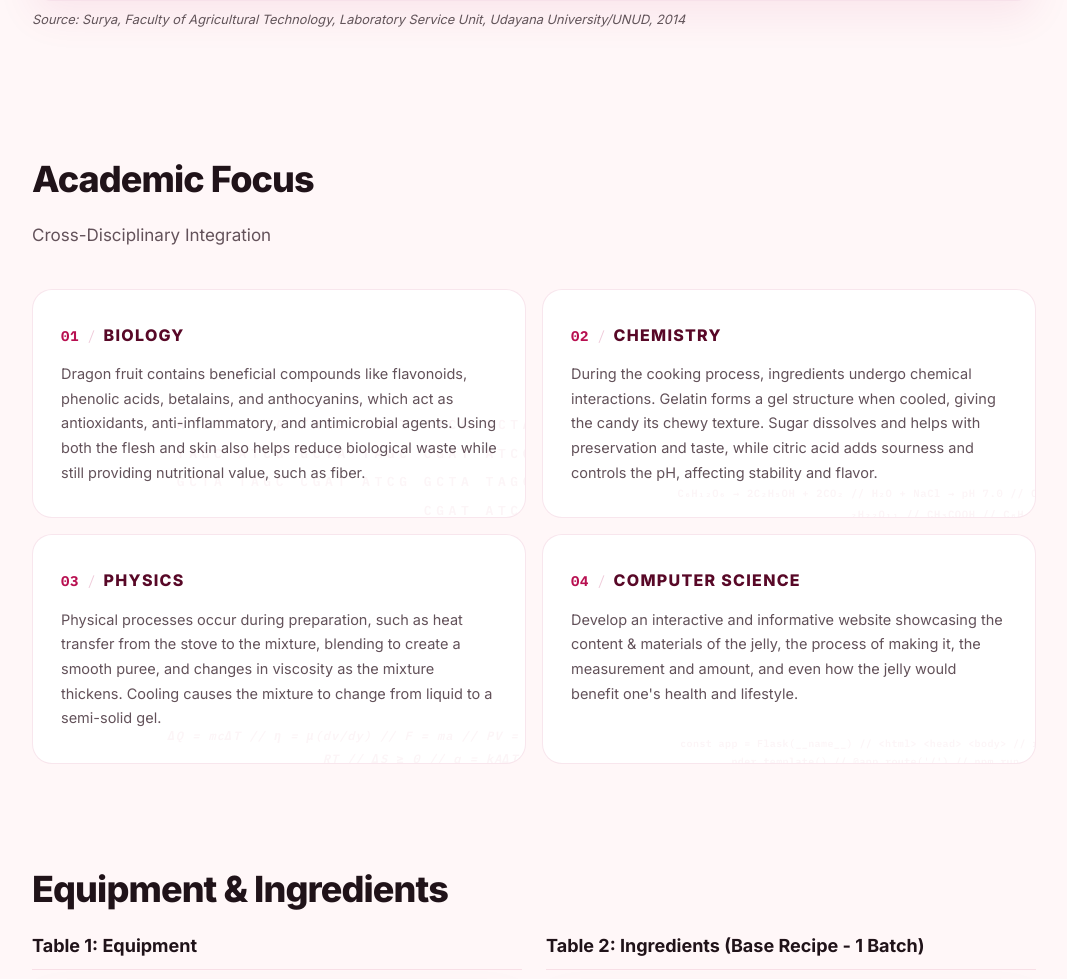
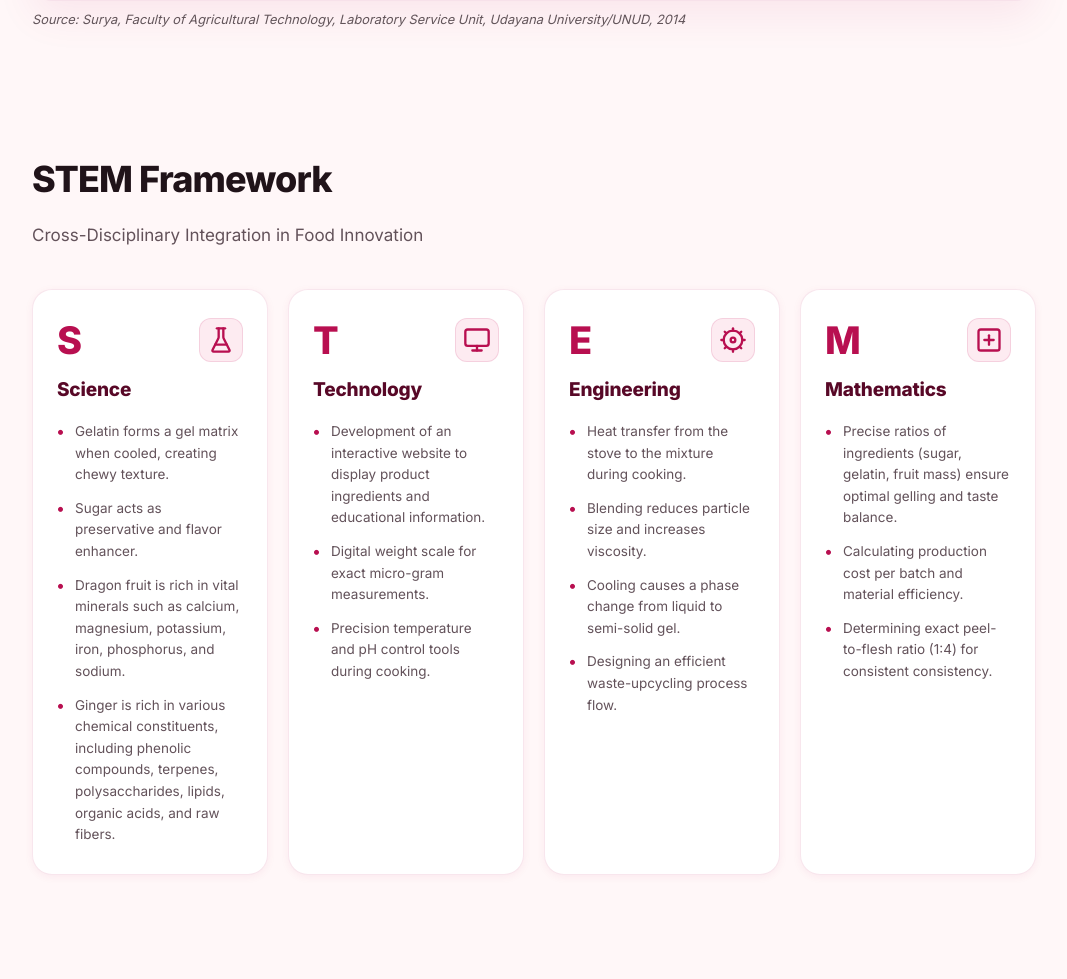
Before and after one commit to cresnaer-collab/CSP-GROUP-20, a Flask app: page / in a window 1280 px wide. Shown: the part 2009-2988 px from the top of the page, without its empty margins (106-1173 px from the left). Run offline with Flask 3, Linux system fonts and the light colour scheme.

Commit message:
update: stem framework and cleanup calculator

```diff
--- a/static/style.css
+++ b/static/style.css
@@ -441,139 +441,110 @@ img { display: block; max-width: 100%; }
 }
 
 /* =============================================================================
-   C: ACADEMIC FOCUS (BESPOKE QUADRANT SPREAD)
+   STEM FRAMEWORK (4-COLUMN CARD LAYOUT)
    ============================================================================= */
-.academic-spread {
-  background: transparent;
-  border: none;
-  border-radius: 0;
-  padding: 0;
-  box-shadow: none;
-  position: relative;
+.stem-grid {
+  display: grid;
+  grid-template-columns: repeat(4, 1fr);
+  gap: 20px;
+  align-items: stretch;
+  margin-top: 24px;
 }
 
-.academic-spread::before {
-  display: none;
+.stem-card {
+  background: var(--surface);
+  border: 1px solid var(--border);
+  border-radius: var(--r-lg);
+  padding: 28px 24px;
+  box-shadow: var(--shadow-sm);
+  display: flex;
+  flex-direction: column;
+  transition: transform 0.25s var(--ease), box-shadow 0.25s var(--ease), border-color 0.25s;
 }
 
-.discipline-grid {
-  display: grid;
-  grid-template-columns: repeat(2, 1fr);
-  gap: 16px;
+.stem-card:hover {
+  transform: translateY(-6px);
+  box-shadow: var(--shadow-md);
+  border-color: var(--primary);
 }
 
-.discipline-item {
+/* Card Header (Big Letter + Icon) */
+.stem-card-header {
+  display: flex;
+  align-items: center;
+  justify-content: space-between;
+  margin-bottom: 12px;
+}
+
+.stem-letter {
+  font-family: var(--font-sans);
+  font-size: 38px;
+  font-weight: 800;
+  color: var(--primary);
+  line-height: 1;
+}
+
+.stem-icon {
+  color: var(--primary);
+  background: var(--primary-pale);
+  width: 44px;
+  height: 44px;
+  border-radius: 12px;
+  display: flex;
+  align-items: center;
+  justify-content: center;
+  border: 1px solid rgba(184, 15, 80, 0.12);
+}
+
+.stem-title {
+  font-size: 19px;
+  font-weight: 800;
+  color: var(--primary-dark);
+  margin-bottom: 16px;
+  letter-spacing: -0.01em;
+}
+
+/* Bullet Points */
+.stem-list {
+  list-style: none;
+  padding: 0;
+  margin: 0;
   display: flex;
   flex-direction: column;
-  position: relative;
-  padding: 32px 28px;
-  border-top: none;
-  border-radius: var(--r-lg);
-  border: 1px solid var(--border);
-  background: var(--surface);
-  overflow: hidden;
-  transition: border-color 0.3s var(--ease), box-shadow 0.3s var(--ease), transform 0.25s var(--ease);
+  gap: 12px;
+  flex-grow: 1;
 }
 
-.discipline-item:hover {
-  border-color: var(--primary);
-  box-shadow: var(--shadow-md);
-  transform: translateY(-4px);
+.stem-list li {
+  position: relative;
+  padding-left: 18px;
+  font-size: 13.5px;
+  color: var(--text-muted);
+  line-height: 1.6;
 }
 
-/* Watermark layer — faint subject-specific text */
-.discipline-watermark {
+.stem-list li::before {
+  content: "•";
   position: absolute;
-  bottom: -8px;
-  right: -10px;
-  width: 75%;
-  font-family: var(--font-mono);
-  font-size: 11px;
-  font-weight: 600;
-  line-height: 1.9;
-  letter-spacing: 0.12em;
-  color: rgba(184, 15, 80, 0.045);
-  word-break: break-all;
-  pointer-events: none;
-  user-select: none;
-  text-align: right;
-  z-index: 0;
-  transition: color 0.3s var(--ease);
+  left: 0;
+  top: 0;
+  color: var(--primary);
+  font-size: 16px;
+  line-height: 1.3;
+  font-weight: 800;
 }
 
-.discipline-item:hover .discipline-watermark {
-  color: rgba(184, 15, 80, 0.08);
+/* Responsive Grid Adjustments */
+@media (max-width: 1024px) {
+  .stem-grid {
+    grid-template-columns: repeat(2, 1fr);
+  }
 }
 
-/* Per-discipline watermark personality */
-.discipline-item--bio .discipline-watermark {
-  font-size: 13px;
-  letter-spacing: 0.35em;
-  line-height: 2.2;
-}
-
-.discipline-item--chem .discipline-watermark {
-  font-size: 10.5px;
-  letter-spacing: 0.06em;
-  line-height: 2.0;
-}
-
-.discipline-item--phys .discipline-watermark {
-  font-size: 12px;
-  letter-spacing: 0.08em;
-  font-style: italic;
-}
-
-.discipline-item--cs .discipline-watermark {
-  font-size: 10px;
-  letter-spacing: 0.04em;
-  line-height: 1.8;
-}
-
-/* Header */
-.discipline-header {
-  display: flex;
-  align-items: baseline;
-  gap: 8px;
-  margin-bottom: 14px;
-  position: relative;
-  z-index: 1;
-}
-
-.discipline-num {
-  font-family: var(--font-mono);
-  font-size: 14px;
-  font-weight: 700;
-  color: var(--primary);
-  letter-spacing: 0.05em;
-}
-
-.discipline-slash {
-  font-family: var(--font-mono);
-  font-size: 14px;
-  color: var(--border-hover);
-  font-weight: 400;
-}
-
-.discipline-title {
-  font-family: var(--font-sans);
-  font-size: 16px;
-  font-weight: 800;
-  letter-spacing: 0.08em;
-  text-transform: uppercase;
-  color: var(--primary-dark);
-}
-
-/* Body */
-.discipline-body {
-  position: relative;
-  z-index: 1;
-}
-
-.discipline-body p {
-  font-size: 14.5px;
-  color: var(--text-muted);
-  line-height: 1.7;
+@media (max-width: 600px) {
+  .stem-grid {
+    grid-template-columns: 1fr;
+  }
 }
 
 /* =============================================================================
--- a/templates/index.html
+++ b/templates/index.html
@@ -131,65 +131,99 @@
     </div>
   </section>
 
-  <!-- ───── SECTION C: ACADEMIC FOCUS ───── -->
+  <!-- ───── SECTION C: STEM FRAMEWORK ───── -->
   <section id="stem" class="section reveal">
-    <h2>Academic Focus</h2>
-    <p class="section-sub">Cross-Disciplinary Integration</p>
+    <h2>STEM Framework</h2>
+    <p class="section-sub">Cross-Disciplinary Integration in Food Innovation</p>
 
-    <!-- BESPOKE QUADRANT SPREAD -->
-    <div class="academic-spread">
-      <div class="discipline-grid">
-        <!-- 01 / BIOLOGY -->
-        <article class="discipline-item discipline-item--bio">
-          <span class="discipline-watermark" aria-hidden="true">ATCG GCTA TAGC CGAT ATCG GCTA TAGC ATCG GCTA TAGC CGAT ATCG GCTA TAGC CGAT ATCG GCTA TAGC CGAT ATCG</span>
-          <header class="discipline-header">
-            <span class="discipline-num">01</span>
-            <span class="discipline-slash">/</span>
-            <h3 class="discipline-title">Biology</h3>
-          </header>
-          <div class="discipline-body">
-            <p>Dragon fruit contains beneficial compounds like flavonoids, phenolic acids, betalains, and anthocyanins, which act as antioxidants, anti-inflammatory, and antimicrobial agents. Using both the flesh and skin also helps reduce biological waste while still providing nutritional value, such as fiber.</p>
+    <div class="stem-grid">
+      <!-- S - SCIENCE -->
+      <div class="stem-card">
+        <div class="stem-card-header">
+          <span class="stem-letter">S</span>
+          <div class="stem-icon">
+            <svg width="28" height="28" viewBox="0 0 24 24" fill="none" stroke="currentColor" stroke-width="2" stroke-linecap="round" stroke-linejoin="round">
+              <path d="M10 2v7.527a2 2 0 0 1-.211.896L4.72 20.55a1 1 0 0 0 .9 1.45h12.76a1 1 0 0 0 .9-1.45l-5.069-10.127A2 2 0 0 1 14 9.527V2"/>
+              <path d="M8.5 2h7"/>
+              <path d="M7 16h10"/>
+            </svg>
           </div>
-        </article>
+        </div>
+        <h3 class="stem-title">Science</h3>
+        <ul class="stem-list">
+          <li>Gelatin forms a gel matrix when cooled, creating chewy texture.</li>
+          <li>Sugar acts as preservative and flavor enhancer.</li>
+          <li>Dragon fruit is rich in vital minerals such as calcium, magnesium, potassium, iron, phosphorus, and sodium.</li>
+          <li>Ginger is rich in various chemical constituents, including phenolic compounds, terpenes, polysaccharides, lipids, organic acids, and raw fibers.</li>
+        </ul>
+      </div>
 
-        <!-- 02 / CHEMISTRY -->
-        <article class="discipline-item discipline-item--chem">
-          <span class="discipline-watermark" aria-hidden="true">C₆H₁₂O₆ → 2C₂H₅OH + 2CO₂  //  H₂O + NaCl → pH 7.0  //  C₁₂H₂₂O₁₁  //  CH₃COOH  //  C₆H₈O₇</span>
-          <header class="discipline-header">
-            <span class="discipline-num">02</span>
-            <span class="discipline-slash">/</span>
-            <h3 class="discipline-title">Chemistry</h3>
-          </header>
-          <div class="discipline-body">
-            <p>During the cooking process, ingredients undergo chemical interactions. Gelatin forms a gel structure when cooled, giving the candy its chewy texture. Sugar dissolves and helps with preservation and taste, while citric acid adds sourness and controls the pH, affecting stability and flavor.</p>
+      <!-- T - TECHNOLOGY -->
+      <div class="stem-card">
+        <div class="stem-card-header">
+          <span class="stem-letter">T</span>
+          <div class="stem-icon">
+            <svg width="28" height="28" viewBox="0 0 24 24" fill="none" stroke="currentColor" stroke-width="2" stroke-linecap="round" stroke-linejoin="round">
+              <rect width="20" height="14" x="2" y="3" rx="2"/>
+              <line x1="8" x2="16" y1="21" y2="21"/>
+              <line x1="12" x2="12" y1="17" y2="21"/>
+            </svg>
           </div>
-        </article>
+        </div>
+        <h3 class="stem-title">Technology</h3>
+        <ul class="stem-list">
+          <li>Development of an interactive website to display product ingredients and educational information.</li>
+          <li>Digital weight scale for exact micro-gram measurements.</li>
+          <li>Precision temperature and pH control tools during cooking.</li>
+        </ul>
+      </div>
 
-        <!-- 03 / PHYSICS -->
-        <article class="discipline-item discipline-item--phys">
-          <span class="discipline-watermark" aria-hidden="true">ΔQ = mcΔT  //  η = μ(dv/dy)  //  F = ma  //  PV = nRT  //  ΔS ≥ 0  //  q = kAΔT/d</span>
-          <header class="discipline-header">
-            <span class="discipline-num">03</span>
-            <span class="discipline-slash">/</span>
-            <h3 class="discipline-title">Physics</h3>
-          </header>
-          <div class="discipline-body">
-            <p>Physical processes occur during preparation, such as heat transfer from the stove to the mixture, blending to create a smooth puree, and changes in viscosity as the mixture thickens. Cooling causes the mixture to change from liquid to a semi-solid gel.</p>
+      <!-- E - ENGINEERING -->
+      <div class="stem-card">
+        <div class="stem-card-header">
+          <span class="stem-letter">E</span>
+          <div class="stem-icon">
+            <svg width="28" height="28" viewBox="0 0 24 24" fill="none" stroke="currentColor" stroke-width="2" stroke-linecap="round" stroke-linejoin="round">
+              <path d="M12 20a8 8 0 1 0 0-16 8 8 0 0 0 0 16z"/>
+              <path d="M12 14a2 2 0 1 0 0-4 2 2 0 0 0 0 4z"/>
+              <path d="M12 2v2"/>
+              <path d="M12 20v2"/>
+              <path d="m4.93 4.93 1.41 1.41"/>
+              <path d="m17.66 17.66 1.41 1.41"/>
+              <path d="M2 12h2"/>
+              <path d="M20 12h2"/>
+              <path d="m6.34 17.66-1.41 1.41"/>
+              <path d="m19.07 4.93-1.41 1.41"/>
+            </svg>
           </div>
-        </article>
+        </div>
+        <h3 class="stem-title">Engineering</h3>
+        <ul class="stem-list">
+          <li>Heat transfer from the stove to the mixture during cooking.</li>
+          <li>Blending reduces particle size and increases viscosity.</li>
+          <li>Cooling causes a phase change from liquid to semi-solid gel.</li>
+          <li>Designing an efficient waste-upcycling process flow.</li>
+        </ul>
+      </div>
 
-        <!-- 04 / COMPUTER SCIENCE -->
-        <article class="discipline-item discipline-item--cs">
-          <span class="discipline-watermark" aria-hidden="true">const app = Flask(__name__)  //  &lt;html&gt; &lt;head&gt; &lt;body&gt;  //  render_template()  //  @app.route('/')  //  npm run dev</span>
-          <header class="discipline-header">
-            <span class="discipline-num">04</span>
-            <span class="discipline-slash">/</span>
-            <h3 class="discipline-title">Computer Science</h3>
-          </header>
-          <div class="discipline-body">
-            <p>Develop an interactive and informative website showcasing the content &amp; materials of the jelly, the process of making it, the measurement and amount, and even how the jelly would benefit one's health and lifestyle.</p>
+      <!-- M - MATHEMATICS -->
+      <div class="stem-card">
+        <div class="stem-card-header">
+          <span class="stem-letter">M</span>
+          <div class="stem-icon">
+            <svg width="28" height="28" viewBox="0 0 24 24" fill="none" stroke="currentColor" stroke-width="2" stroke-linecap="round" stroke-linejoin="round">
+              <rect width="18" height="18" x="3" y="3" rx="2"/>
+              <path d="M8 12h8"/>
+              <path d="M12 8v8"/>
+            </svg>
           </div>
-        </article>
+        </div>
+        <h3 class="stem-title">Mathematics</h3>
+        <ul class="stem-list">
+          <li>Precise ratios of ingredients (sugar, gelatin, fruit mass) ensure optimal gelling and taste balance.</li>
+          <li>Calculating production cost per batch and material efficiency.</li>
+          <li>Determining exact peel-to-flesh ratio (1:4) for consistent consistency.</li>
+        </ul>
       </div>
     </div>
   </section>
```
